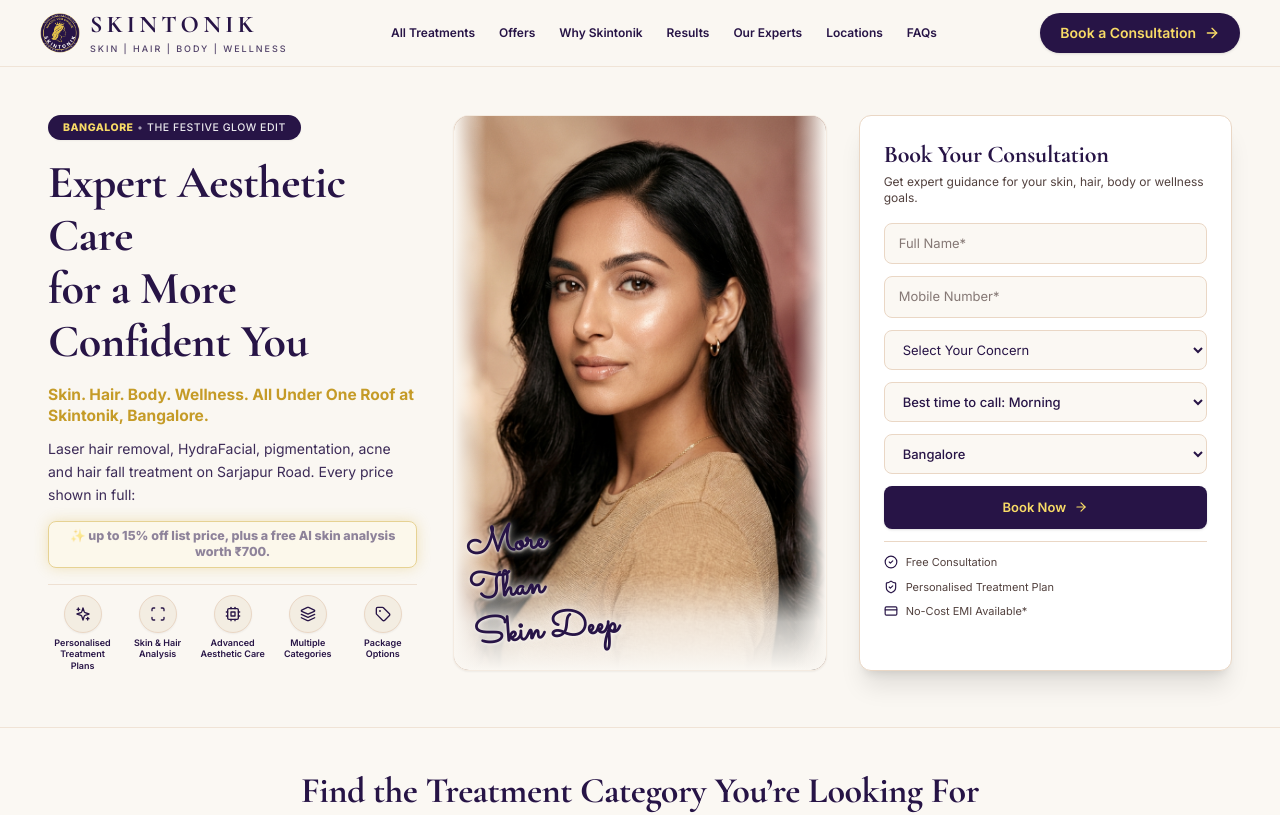
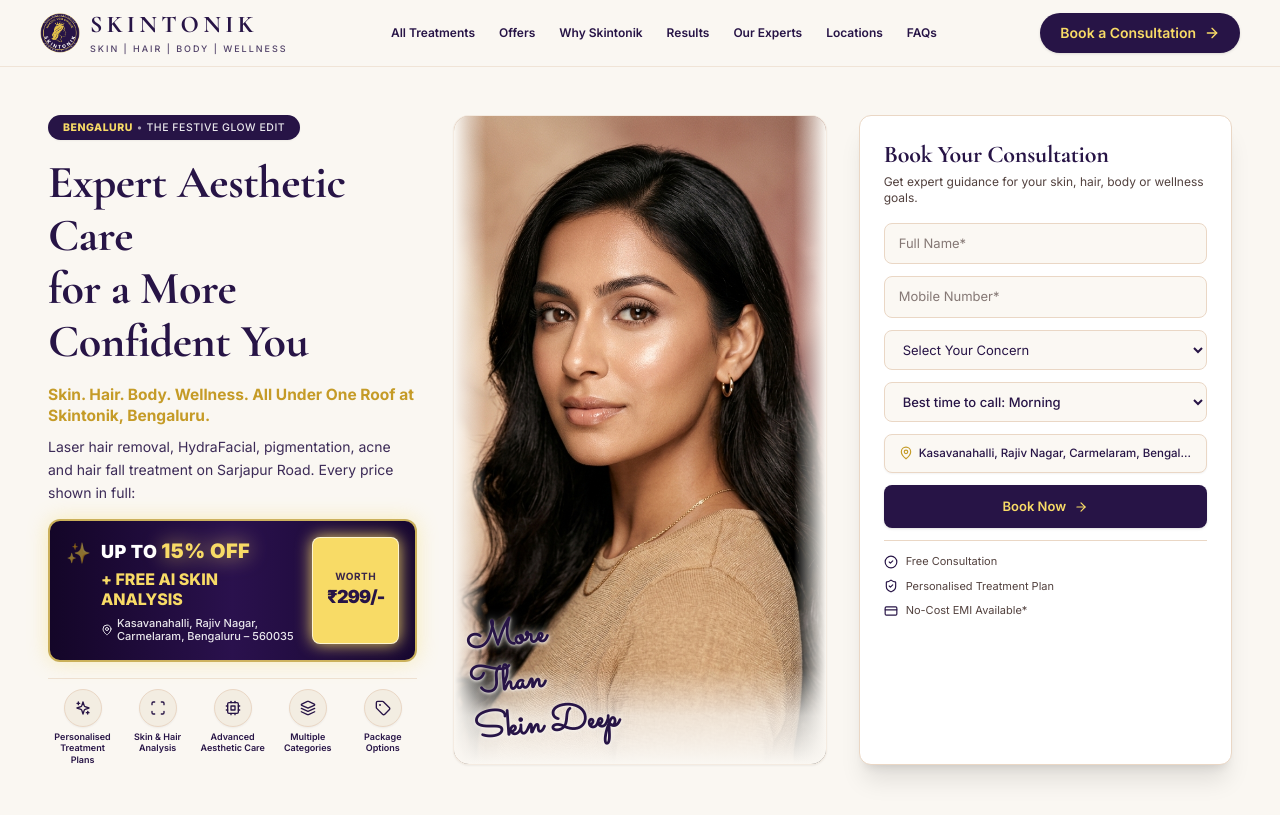
Before and after one commit to Sufiyanahmad7/skintonik, a React (Vite) app: page / in a window 1280 px wide. Shown: the top 815 px of the page. Built offline with nearby package versions, Linux system fonts and the light colour scheme.

Commit message:
Updated hero section

```diff
--- a/index.html
+++ b/index.html
@@ -4,8 +4,8 @@
     <meta charset="UTF-8" />
     <link rel="icon" type="image/svg+xml" href="/favicon.svg" />
     <meta name="viewport" content="width=device-width, initial-scale=1.0" />
-    <title>SKINTONIK Bangalore | Skin, Hair, Body & Wellness Clinic</title>
-    <meta name="description" content="Expert Aesthetic Care for a More Confident You at Skintonik Bangalore. Advanced skin, hair, body, and wellness treatments." />
+    <title>SKINTONIK Bengaluru| Skin, Hair, Body & Wellness Clinic</title>
+    <meta name="description" content="Expert Aesthetic Care for a More Confident You at Skintonik bengaluru. Advanced skin, hair, body, and wellness treatments." />
     <!-- Google Fonts -->
     <link rel="preconnect" href="https://fonts.googleapis.com">
     <link rel="preconnect" href="https://fonts.gstatic.com" crossorigin>
--- a/package.json
+++ b/package.json
@@ -1,5 +1,5 @@
 {
-  "name": "skintonik-bangalore",
+  "name": "skintonik-bengaluru",
   "private": true,
   "version": "1.0.0",
   "type": "module",
--- a/src/components/ClinicSection.tsx
+++ b/src/components/ClinicSection.tsx
@@ -14,7 +14,7 @@
           <h2
             className="font-serif text-[26px] lg:text-[32px] font-bold text-[#271446] mb-1.5"
           >
-            Our Bangalore Clinic
+            Our bengaluru Clinic
           </h2>
           <p className="text-[11px] sm:text-xs text-[#271446] font-medium">
             Centrally located and easily accessible.
@@ -30,11 +30,11 @@
                 <MapPin className="w-5 h-5 text-[#271446]" />
               </div>
               <h3 className="font-serif text-lg lg:text-xl font-bold text-[#271446] mb-2">
-                Skintonik, Bangalore
+                Skintonik, bengaluru
               </h3>
               <p className="text-xs text-[#271446] leading-relaxed mb-4 font-normal">
                 Skintonik Dermamatic Private Limited,<br />
-                Indiranagar, Bangalore – 560038
+                Indiranagar, bengaluru – 560038
               </p>
               <div className="flex items-center gap-2 text-xs font-semibold text-[#271446] mb-6">
                 <MessageCircle className="w-4 h-4 text-emerald-600 shrink-0" />
@@ -55,7 +55,7 @@
           <div className="rounded-2xl overflow-hidden border border-[#EAD7C5] shadow-xs bg-white h-full min-h-[240px] relative group">
             <img
               src={IMAGES.clinic.interior}
-              alt="Skintonik Bangalore Clinic Interior"
+              alt="Skintonik bengaluru Clinic Interior"
               className="w-full h-full object-cover object-center group-hover:scale-105 transition-transform duration-500"
             />
           </div>
@@ -68,7 +68,7 @@
               allowFullScreen
               loading="eager"
               referrerPolicy="strict-origin-when-cross-origin"
-              title="Skintonik Dermamatic Bangalore Map"
+              title="Skintonik Dermamatic bengaluru Map"
             />
           </div>
 
--- a/src/components/ConsultationForm.tsx
+++ b/src/components/ConsultationForm.tsx
@@ -1,12 +1,12 @@
 import React, { useState } from 'react';
-import { ArrowRight, CheckCircle2, ShieldCheck, CreditCard } from 'lucide-react';
+import { ArrowRight, CheckCircle2, ShieldCheck, CreditCard, MapPin } from 'lucide-react';
 
 export const ConsultationForm: React.FC = () => {
   const [formData, setFormData] = useState({
     fullName: '',
     mobileNumber: '',
     concern: '',
-    location: 'Bangalore',
+    location: 'Kasavanahalli, Rajiv Nagar, Carmelaram, Bengaluru',
     bestTimeToCall: 'Morning',
   });
 
@@ -77,8 +77,8 @@
       name: formData.fullName.trim(),
       phone: formData.mobileNumber.trim(),
       opportunity: 'Skintonik Landing Page Consultation Lead',
-      salesperson_id: 54,
-      company_id: 112,
+      // salesperson_id: 54,
+      company_id: 119,
       email_from: '',
       contact_name: formData.fullName.trim(),
       city: formData.location.trim(),
@@ -100,7 +100,7 @@
           fullName: '',
           mobileNumber: '',
           concern: '',
-          location: 'Bangalore',
+          location: 'Kasavanahalli, Rajiv Nagar, Carmelaram, Bengaluru',
           bestTimeToCall: 'Morning',
         });
       } else {
@@ -225,15 +225,10 @@
             </div>
 
             <div>
-              <select
-                name="location"
-                value={formData.location}
-                onChange={(e) => setFormData({ ...formData, location: e.target.value })}
-                required
-                className="w-full px-3.5 py-2.5 text-[12px] sm:text-[13px] rounded-lg border border-[#EAD7C5] bg-[#FBF8F3] focus:outline-none text-[#271446] font-medium"
-              >
-                <option value="Bangalore" className="bg-white text-[#271446]">Bangalore</option>
-              </select>
+              <div className="w-full px-3.5 py-2.5 text-[11px] sm:text-[11.5px] rounded-lg border border-[#EAD7C5] bg-[#FBF8F3] text-[#271446] font-medium flex items-center gap-1.5 select-none shadow-xs">
+                <MapPin className="w-3.5 h-3.5 text-[#C59B27] shrink-0" />
+                <span className="truncate">Kasavanahalli, Rajiv Nagar, Carmelaram, Bengaluru</span>
+              </div>
             </div>
 
             <button
--- a/src/components/Hero.tsx
+++ b/src/components/Hero.tsx
@@ -1,5 +1,5 @@
 import React from 'react';
-import { Sparkles, Scan, Cpu, Layers, Tag, CreditCard } from 'lucide-react';
+import { Sparkles, Scan, Cpu, Layers, Tag, CreditCard, MapPin } from 'lucide-react';
 import { ConsultationForm } from './ConsultationForm';
 import { IMAGES } from '../data/images';
 
@@ -23,7 +23,7 @@
           {/* Location Badge */}
           <div className="flex flex-col items-center md:items-start gap-1">
             <span className="inline-flex items-center gap-1 border border-[#271446]/30 bg-[#271446] text-white px-2.5 sm:px-3.5 py-1 rounded-full text-[9.5px] md:text-[9px] lg:text-[10.5px] tracking-wider font-bold uppercase shadow-xs">
-              <span className="text-[#F8DB66] font-extrabold">BANGALORE</span>
+              <span className="text-[#F8DB66] font-extrabold">bengaluru</span>
               <span className="text-white/60">•</span>
               <span className="text-white/90 font-medium">THE FESTIVE GLOW EDIT</span>
             </span>
@@ -38,17 +38,39 @@
           </h1>
 
           {/* Supporting Text */}
-          <div className="space-y-2 lg:space-y-3 flex flex-col items-center md:items-start">
+          <div className="space-y-2 lg:space-y-2.5 flex flex-col items-center md:items-start w-full">
             <p className="text-[12.5px] sm:text-[14px] md:text-[12px] lg:text-[14px] xl:text-[15.5px] font-bold text-[#C59B27] leading-snug">
-              Skin. Hair. Body. Wellness. All Under One Roof at Skintonik, Bangalore.
+              Skin. Hair. Body. Wellness. All Under One Roof at Skintonik, Bengaluru.
             </p>
             <p className="text-[11px] sm:text-xs md:text-[11px] lg:text-[12px] xl:text-sm text-[#271446]/90 leading-relaxed font-normal">
-              Laser hair removal, HydraFacial, pigmentation, acne and hair fall treatment on Sarjapur Road. Every price shown in full:{' '}
+              Laser hair removal, HydraFacial, pigmentation, acne and hair fall treatment on Sarjapur Road. Every price shown in full:
             </p>
-            <div className="w-full flex justify-center md:justify-start pt-0.5">
-              <span className="inline-flex items-center gap-1 font-extrabold text-[#271446] bg-[#FFF9E6] border border-[#D4AF37] px-2.5 sm:px-3 py-1.5 rounded-lg shadow-[0_0_14px_rgba(212,175,55,0.6)] animate-pulse text-[10.5px] sm:text-xs md:text-[10px] lg:text-[11.5px] xl:text-[12.5px] text-center">
-                ✨ up to 15% off list price, plus a free AI skin analysis worth ₹700.
-              </span>
+
+            {/* Main Visual Offer Card */}
+            <div className="w-full flex justify-center md:justify-start pt-1">
+              <div className="w-full bg-gradient-to-r from-[#140628] via-[#2A114D] to-[#170730] border-2 border-[#F8DB66]/80 rounded-xl p-3 sm:p-4 shadow-[0_0_20px_rgba(248,219,102,0.4)] transition-all duration-300 hover:shadow-[0_0_28px_rgba(248,219,102,0.6)] relative overflow-hidden flex items-stretch justify-between gap-3">
+                <div className="flex items-start gap-2.5 relative z-10 flex-1">
+                  <span className="text-lg sm:text-xl shrink-0 select-none animate-pulse text-[#F8DB66] mt-0.5">✨</span>
+                  <div className="text-left space-y-1 w-full">
+                    <div className="font-black text-white text-sm sm:text-lg md:text-sm lg:text-base xl:text-lg tracking-wide leading-tight uppercase">
+                      UP TO <span className="text-[#F8DB66] text-base sm:text-xl md:text-base lg:text-lg xl:text-xl font-black drop-shadow-[0_0_10px_rgba(248,219,102,0.7)]">15% OFF</span>
+                    </div>
+                    <div className="font-extrabold text-[#F8DB66] text-xs sm:text-sm md:text-xs lg:text-sm xl:text-base leading-tight">
+                      + FREE AI SKIN ANALYSIS
+                    </div>
+                    {/* Location at bottom of card */}
+                    <div className="flex items-center gap-1 text-[10px] sm:text-[11px] md:text-[10px] lg:text-[11px] text-white font-medium opacity-90 leading-tight pt-1">
+                      <MapPin className="w-3 h-3 text-[#ffff] shrink-0" />
+                      <span>Kasavanahalli, Rajiv Nagar, Carmelaram, Bengaluru – 560035</span>
+                    </div>
+                  </div>
+                </div>
+                {/* Full-Height Glowing Worth Badge */}
+                <div className="relative z-10 flex flex-col justify-center items-center bg-[#F8DB66] text-[#271446] px-3.5 py-2 rounded-lg font-black text-xs sm:text-sm shadow-[0_0_16px_rgba(248,219,102,0.95)] border border-white/70 tracking-tight shrink-0 self-stretch text-center leading-tight">
+                  <span className="text-[10px] uppercase tracking-wider font-bold opacity-90 block">WORTH</span>
+                  <span className="text-base sm:text-lg font-black tracking-tighter">₹299/-</span>
+                </div>
+              </div>
             </div>
           </div>
 
--- a/src/components/PopularSearches.tsx
+++ b/src/components/PopularSearches.tsx
@@ -2,10 +2,10 @@
 
 export const PopularSearches: React.FC = () => {
   const tags = [
-    'Hydra Facial in Bangalore',
+    'Hydra Facial in bengaluru',
     'Chemical Peel Price',
-    'Laser Hair Reduction Bangalore',
-    'Best Dermatologist Bangalore',
+    'Laser Hair Reduction bengaluru',
+    'Best Dermatologist bengaluru',
     'PRP for Hair Fall',
     'Skin Tightening Treatment',
     'Body Whitening Treatment',
@@ -58,7 +58,7 @@
         </div>
 
         <div className="mt-6 pt-5 border-t border-[#EAD7C5]/50 flex flex-col sm:flex-row items-center justify-between text-[10px] text-[#271446] gap-3">
-          <p>© {new Date().getFullYear()} SKINTONIK Bangalore. All rights reserved.</p>
+          <p>© {new Date().getFullYear()} SKINTONIK bengaluru. All rights reserved.</p>
           <div className="flex gap-4">
             <a href="#consultation-form" className="hover:text-[#271446] font-semibold transition-colors">Privacy Policy</a>
             <a href="#consultation-form" className="hover:text-[#271446] font-semibold transition-colors">Terms of Service</a>
--- a/src/components/PopularTreatments.tsx
+++ b/src/components/PopularTreatments.tsx
@@ -39,10 +39,10 @@
   {
     id: 'hydrafacial',
     categoryTag: 'Facials',
-    mainTitle: 'HydraFacial in Bangalore: Festive Glow Duo ₹4,250',
+    mainTitle: 'HydraFacial in bengaluru: Festive Glow Duo ₹4,250',
     description: 'A HydraFacial at Skintonik is ₹3,000. This festive season the Glow Duo adds a Party Peel for ₹4,250 in total, couples can book side-by-side HydraFacials, and the 3-session Deepavali Radiance series builds glow over 2–3 weeks. Book 3–5 days before a function so skin has time to settle.',
     keywords: [
-      'HydraFacial price Bangalore',
+      'HydraFacial price bengaluru',
       'medi facial',
       'bridal facial',
       'couple facial',
@@ -92,10 +92,10 @@
   {
     id: 'acne',
     categoryTag: 'Acne and acne scars',
-    mainTitle: 'Acne Treatment in Bangalore: Clear-Skin Reset ₹8,500',
+    mainTitle: 'Acne Treatment in bengaluru: Clear-Skin Reset ₹8,500',
     description: "Active acne and acne marks are two different jobs. Salicylic peels calm oily, breakout-prone skin first. Then MNRF, Dermapen microneedling or a TCA peel work on the scars left behind. Your AI skin analysis decides the order, so you don't pay twice.",
     keywords: [
-      'acne scar treatment Bangalore',
+      'acne scar treatment bengaluru',
       'pimple treatment',
       'MNRF treatment price',
       'microneedling',
@@ -129,10 +129,10 @@
   {
     id: 'pigmentation',
     categoryTag: 'Even tone, never "fairness"',
-    mainTitle: 'Pigmentation Treatment in Bangalore: 4-Peel Even-Tone Series ₹13,600',
+    mainTitle: 'Pigmentation Treatment in bengaluru: 4-Peel Even-Tone Series ₹13,600',
     description: "Tan, post-acne marks, melasma and dark underarms or neck look alike but respond to different chemical peels. Skintonik's pigmentation treatment starts with an AI skin analysis, then a peel plan spaced by how your skin responds, with the total price in writing.",
     keywords: [
-      'chemical peel price Bangalore',
+      'chemical peel price bengaluru',
       'melasma treatment',
       'tan removal treatment',
       'dark underarms treatment',
@@ -170,10 +170,10 @@
   {
     id: 'laser',
     categoryTag: 'Laser hair reduction',
-    mainTitle: 'Laser Hair Removal in Bangalore: 6-Session Packages from ₹15,299',
-    description: "Looking for laser hair removal in Bangalore with the price shown up front? Skintonik's laser hair reduction packages on Sarjapur Road include 6 sessions, a patch test before your first session and a free AI skin analysis. Fewer waxing appointments, fewer ingrown hairs, and one price you know on day one.",
+    mainTitle: 'Laser Hair Removal in bengaluru: 6-Session Packages from ₹15,299',
+    description: "Looking for laser hair removal in bengaluru with the price shown up front? Skintonik's laser hair reduction packages on Sarjapur Road include 6 sessions, a patch test before your first session and a free AI skin analysis. Fewer waxing appointments, fewer ingrown hairs, and one price you know on day one.",
     keywords: [
-      'laser hair removal price Bangalore',
+      'laser hair removal price bengaluru',
       'full body laser hair removal price',
       'underarm laser hair removal',
       'laser hair removal for men',
@@ -213,11 +213,11 @@
   {
     id: 'hair',
     categoryTag: 'Hair fall and thinning',
-    mainTitle: 'Hair Fall Treatment in Bangalore: 4 GFC Sessions ₹27,200',
+    mainTitle: 'Hair Fall Treatment in bengaluru: 4 GFC Sessions ₹27,200',
     description: "Start with data, not guesswork. An AI hair analysis reads scalp condition and density, then your doctor recommends GFC, PRP, QR678 or exosomes, with every option priced side by side. Results vary from person to person, and you'll hear a realistic timeline before you pay.",
     keywords: [
       'GFC hair treatment cost',
-      'PRP hair treatment Bangalore',
+      'PRP hair treatment bengaluru',
       'QR678 treatment',
       'hair thinning treatment for women',
       'hair fall treatment near me'
@@ -250,13 +250,13 @@
   {
     id: 'bridal',
     categoryTag: 'Weddings',
-    mainTitle: 'Pre Bridal Skin Treatment in Bangalore: Plan by Your Wedding Date',
+    mainTitle: 'Pre Bridal Skin Treatment in bengaluru: Plan by Your Wedding Date',
     description: 'Count back from the date. Twelve weeks out, start laser, because 6 sessions need time. Six to eight weeks out, peels for tan and even tone. Two to three weeks out, the Radiance facial series. Three to five days before, a final HydraFacial. Nothing new in the last 72 hours. Grooms and family members can join the same plan.',
     keywords: [
       'bridal skin package price',
       'groom facial',
       'pre wedding skin care',
-      'couple facial Bangalore'
+      'couple facial bengaluru'
     ],
     image: IMAGES.bridalModel,
     packages: [
@@ -291,11 +291,11 @@
   {
     id: 'antiageing',
     categoryTag: 'Doctor-assessed',
-    mainTitle: 'Anti Ageing Treatment in Bangalore, Planned by a Doctor',
+    mainTitle: 'Anti Ageing Treatment in bengaluru, Planned by a Doctor',
     description: 'Anti-wrinkle treatment, dermal fillers, thread lift, skin boosters and RF skin tightening are medical decisions. The product, dose and placement depend on your face, not the calendar, so these are priced in writing after a doctor\'s assessment. No-cost EMI is available.',
     keywords: [
       'anti wrinkle treatment',
-      'skin boosters Bangalore',
+      'skin boosters bengaluru',
       'Profhilo price',
       'thread lift cost',
       'RF skin tightening'
@@ -452,10 +452,10 @@
             {/* 3 PACKAGE CARDS GRID MATCHING REFERENCE PHOTO */}
             <div
               className={`grid grid-cols-1 ${currentSec.packages.length === 1
-                  ? 'max-w-md mx-auto'
-                  : currentSec.packages.length === 2
-                    ? 'sm:grid-cols-2 max-w-3xl mx-auto'
-                    : 'sm:grid-cols-2 lg:grid-cols-3'
+                ? 'max-w-md mx-auto'
+                : currentSec.packages.length === 2
+                  ? 'sm:grid-cols-2 max-w-3xl mx-auto'
+                  : 'sm:grid-cols-2 lg:grid-cols-3'
                 } gap-5`}
             >
               {currentSec.packages.map((pkg, idx) => (
@@ -527,11 +527,10 @@
                   {/* Choose Package Button */}
                   <button
                     onClick={handleBookClick}
-                    className={`w-full inline-flex items-center justify-center gap-2 font-black text-xs sm:text-sm py-3 px-4 rounded-xl transition-all duration-200 cursor-pointer ${
-                      idx === 0
+                    className={`w-full inline-flex items-center justify-center gap-2 font-black text-xs sm:text-sm py-3 px-4 rounded-xl transition-all duration-200 cursor-pointer ${idx === 0
                         ? 'bg-gradient-to-r from-[#D4AF37] via-[#E8C547] to-[#D4AF37] hover:from-[#E8C547] hover:to-[#D4AF37] text-[#271446] border border-[#B8860B] shadow-sm'
                         : 'bg-[#271446] hover:bg-[#341b5c] text-white shadow-sm'
-                    }`}
+                      }`}
                   >
                     <span>Choose Package</span>
                     <ArrowRight className="w-4 h-4 stroke-[3]" />
--- a/src/components/WhySkintonik.tsx
+++ b/src/components/WhySkintonik.tsx
@@ -74,7 +74,7 @@
           <div className="relative rounded-2xl overflow-hidden shadow-md w-full min-h-[360px] sm:min-h-[420px] xl:min-h-[490px] flex flex-col justify-end bg-[#F3EDE2]">
             <img
               src={IMAGES.clinic.reception}
-              alt="Skintonik Bangalore Clinic Interior"
+              alt="Skintonik bengaluru Clinic Interior"
               className="w-full h-full object-cover object-top absolute inset-0"
             />
             {/* Skintonik brand overlay */}
@@ -94,7 +94,7 @@
             <h2
               className="font-serif text-2xl sm:text-3xl lg:text-4xl font-bold text-[#271446] leading-tight"
             >
-              Why Choose Skintonik, Bangalore?
+              Why Choose Skintonik, bengaluru?
             </h2>
           </div>
 
--- a/src/pages/Home.tsx
+++ b/src/pages/Home.tsx
@@ -37,7 +37,7 @@
         {/* 6. EXPLORE ALL SERVICES */}
         <ServicesGrid />
 
-        {/* 7. WHY SKINTONIK BANGALORE */}
+        {/* 7. WHY SKINTONIK bengaluru */}
         <WhySkintonik />
 
         {/* 8. REAL PEOPLE. REAL RESULTS. */}
@@ -52,7 +52,7 @@
         {/* 11. OFFER / PRICE COMPARISON CTA */}
         <PriceComparisonCTA />
 
-        {/* 12. BANGALORE CLINIC */}
+        {/* 12. bengaluru CLINIC */}
         <ClinicSection />
 
         {/* 13. FREQUENTLY ASKED QUESTIONS */}
```
Also changed, not shown: 7 other files (tests, documents, lock files or other folders).
